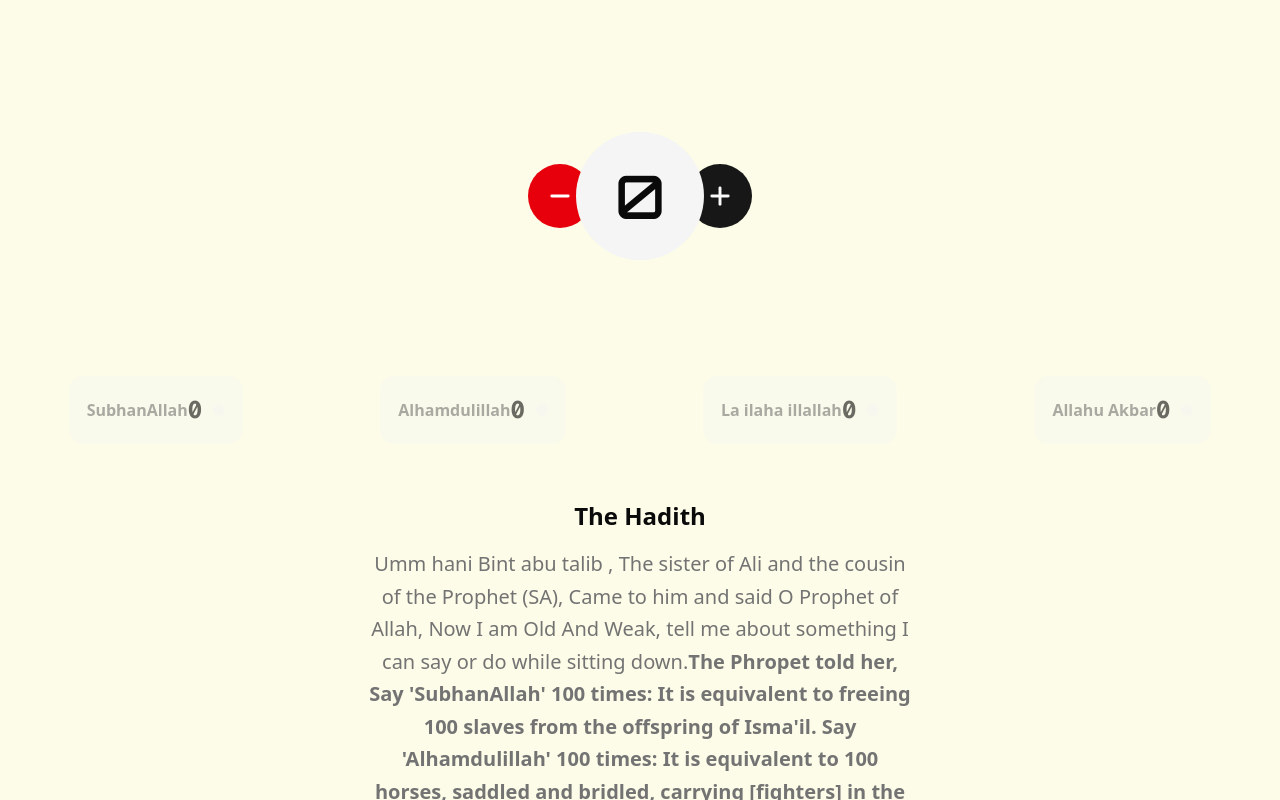
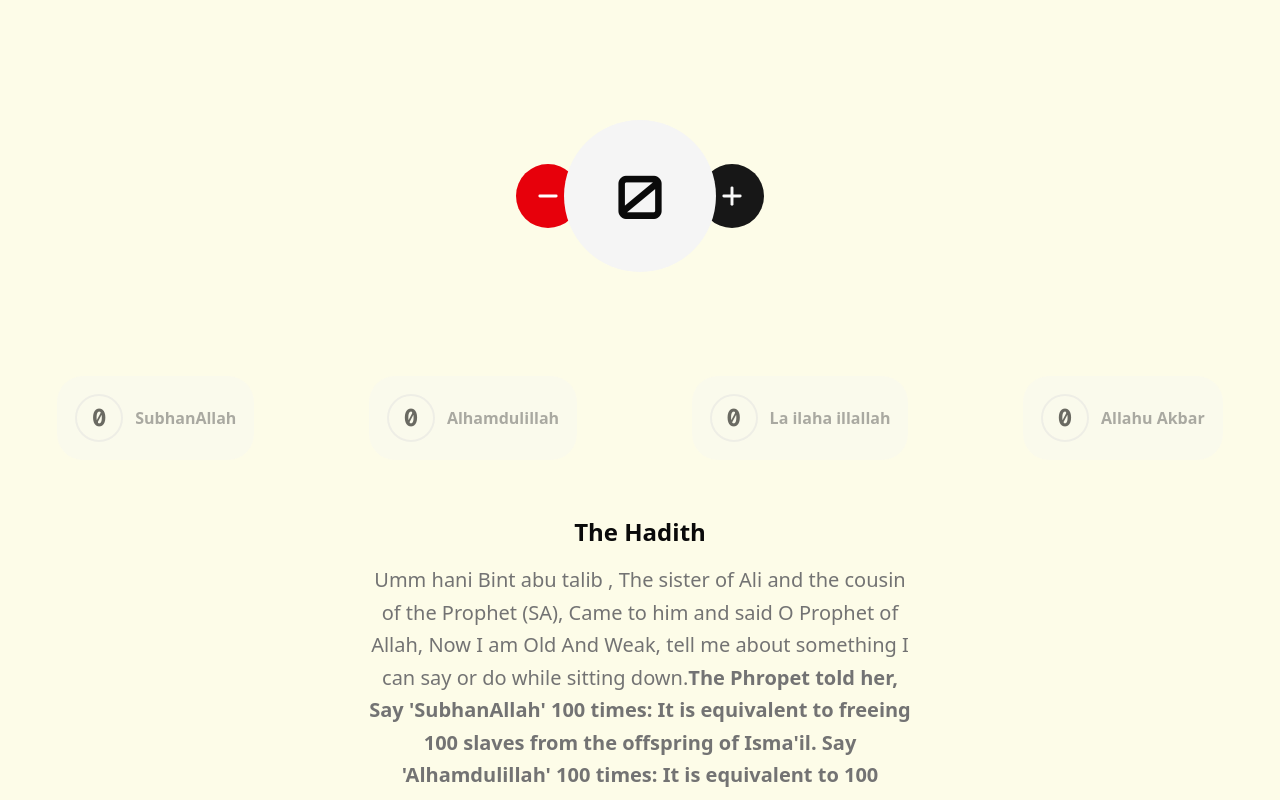
Before and after one commit to rifat328/zikir, a Next.js app in the folder zikir/: page / in a window 1280 px wide. Shown: the top 800 px of the page. Built offline with nearby package versions, Linux system fonts and the light colour scheme.

Commit message:
App functionality complete and tested

```diff
--- a/zikir/app/page.js
+++ b/zikir/app/page.js
@@ -1,26 +1,61 @@
 "use client";
-import { useState } from "react";
+import { useEffect, useState } from "react";
 import { Button } from "@/components/ui/button";
 import { Plus, Minus } from "lucide-react";
 import Zikir from "@/components/Zikir";
+import Confetti from "react-confetti";
+import { useWindowSize } from "react-use";
 export default function Home() {
-  const [count, setCount] = useState(0);
-  const [isActive, setIsActive] = useState(false);
-
+  const [count, setCount] = useState({
+    SubhanAllah: 0,
+    Alhamdulillah: 0,
+    "La ilaha illallah": 0,
+    "Allahu Akbar": 0,
+  });
+  const [activeZikirs, setActiveZikirs] = useState([]);
   const decrement = () => {
     setCount((prevCount) => {
-      if (prevCount === 0) {
-        return 0;
-      } else {
-        return prevCount - 1;
-      }
+      const next = { ...prevCount };
+      activeZikirs.forEach((name) => {
+        next[name] = Math.max(0, next[name] - 1);
+      });
+      return next;
     });
   };
   const increment = () => {
-    setCount(count + 1);
+    setCount((prevCount) => {
+      const next = { ...prevCount };
+      activeZikirs.forEach((name) => {
+        next[name] = next[name] + 1;
+      });
+      return next;
+    });
   };
+  const handleToggle = (name) => {
+    const isAlreadyActive = activeZikirs.includes(name);
+    if (isAlreadyActive) {
+      const newList = activeZikirs.filter((zikir) => zikir !== name);
+      setActiveZikirs(newList);
+    } else {
+      setActiveZikirs([...activeZikirs, name]);
+    }
+  };
+  const totalCount = Object.values(count).reduce((acc, num) => acc + num, 0);
+  const { windowWidth, windowHeight } = useWindowSize();
+  const [showConfetti, setShowConfetti] = useState(false);
+  useEffect(() => {
+    if (totalCount >= 400) {
+      setShowConfetti(true);
+      //stop the confetti after 10 sec
+      const timer = setTimeout(() => {
+        setShowConfetti(false);
+      }, 10000);
+      return () => clearTimeout(timer);
+    }
+  }, [totalCount]);
   return (
     <main>
+      {showConfetti && <Confetti width={windowWidth} height={windowHeight} />}
       <div className="counter-wraper flex justify-center items-center">
         <div className="counter mt-4 w-90 h-90 flex justify-center items-center">
           <Button
@@ -32,10 +67,10 @@ export default function Home() {
           </Button>
 
           <h2
-            key={count}
-            className="w-32 h-32 -mx-4 rounded-full z-10 bg-accent font-orbitron font-medium flex justify-center items-center text-6xl animate-pop"
+            key={totalCount}
+            className="w-38 h-38 p-1 -mx-4 rounded-full z-10 bg-accent font-orbitron font-medium flex justify-center items-center text-6xl animate-pop"
           >
-            {count}
+            {totalCount}
           </h2>
 
           <Button
@@ -48,20 +83,30 @@ export default function Home() {
       </div>
 
       <div className="zikirs flex justify-around">
-        <Zikir count={count} name="SubhanAllah" isActive={isActive} onToggle />
         <Zikir
-          count={count}
-          name="Alhamdulillah"
-          isActive={isActive}
-          onToggle
+          count={count["SubhanAllah"]}
+          name="SubhanAllah"
+          isActive={activeZikirs.includes("SubhanAllah")}
+          onToggle={handleToggle}
         />
         <Zikir
-          count={count}
+          count={count["Alhamdulillah"]}
+          name="Alhamdulillah"
+          isActive={activeZikirs.includes("Alhamdulillah")}
+          onToggle={handleToggle}
+        />
+        <Zikir
+          count={count["La ilaha illallah"]}
           name="La ilaha illallah"
-          isActive={isActive}
-          onToggle
+          isActive={activeZikirs.includes("La ilaha illallah")}
+          onToggle={handleToggle}
         />
-        <Zikir count={count} name="Allahu Akbar" isActive={isActive} onToggle />
+        <Zikir
+          count={count["Allahu Akbar"]}
+          name="Allahu Akbar"
+          isActive={activeZikirs.includes("Allahu Akbar")}
+          onToggle={handleToggle}
+        />
       </div>
       <div className="hadith mt-12 mx-auto flex flex-col justify-center items-center text-center max-w-[75ch] lg:max-w-[45%] px-4">
         <h2 className="font-bold text-2xl mb-4">The Hadith</h2>
--- a/zikir/components/Zikir.js
+++ b/zikir/components/Zikir.js
@@ -5,13 +5,19 @@ const Zikir = ({ name, count, isActive, onToggle }) => {
     <div
       onClick={() => onToggle(name)}
       className={cn(
-        "flex items-center justify-between p-4 mb-2 rounded-xl cursor-pointer transition-all border-2",
+        "flex flex-col p-4 mb-2 rounded-4xl cursor-pointer transition-all border-2 ", // Changed to flex-col
         isActive
-          ? "border-primary bg-primary/10 shadow-md"
+          ? "border-green-300 bg-primary/10 shadow-md"
           : "border-transparent bg-secondary/50 opacity-60 hover:opacity-100",
       )}
     >
-      <div className="flex flex-col">
+      {/* Top Row: Count and Name */}
+      <div className="flex items-center justify-between w-full">
+        <div className="flex items-center gap-3">
+          <h3 className="text-2xl font-mono font-bold w-12 h-12 rounded-full border-2 flex items-center justify-center">
+            {count}
+          </h3>
+
           <span
             className={cn(
               "font-semibold transition-colors",
@@ -20,27 +26,19 @@ const Zikir = ({ name, count, isActive, onToggle }) => {
           >
             {name}
           </span>
-        {isActive && (
-          <span className="text-xs text-primary/70 animate-pulse">
-            Currently Syncing...
-          </span>
-        )}
+        </div>
       </div>
 
-      <div className="flex items-center gap-3">
-        <span className="text-2xl font-mono font-bold tracking-tighter">
-          {count}
-        </span>
-        {/* Visual indicator for active state */}
-        <div
-          className={cn(
-            "w-3 h-3 rounded-full",
-            isActive
-              ? "bg-primary shadow-[0_0_8px_rgba(var(--primary),0.6)]"
-              : "bg-muted",
+      {/* Bottom Row: Syncing Message */}
+      {isActive && (
+        <div className="mt-1 ">
+          {" "}
+          {/* Aligns it under the name, past the count circle */}
+          <p className="text-[9px] uppercase tracking-widest text-primary/70 animate-pulse">
+            ● Syncing with main counter
+          </p>
+        </div>
       )}
-        />
-      </div>
     </div>
   );
 };
--- a/zikir/package.json
+++ b/zikir/package.json
@@ -16,7 +16,9 @@
     "next": "16.1.6",
     "radix-ui": "^1.4.3",
     "react": "19.2.3",
+    "react-confetti": "^6.4.0",
     "react-dom": "19.2.3",
+    "react-use": "^17.6.0",
     "tailwind-merge": "^3.5.0",
     "tw-animate-css": "^1.4.0"
   },
```
Also changed, not shown: 1 other file (tests, documents, lock files or other folders). Lines whose indentation alone changed are shown as unchanged.
